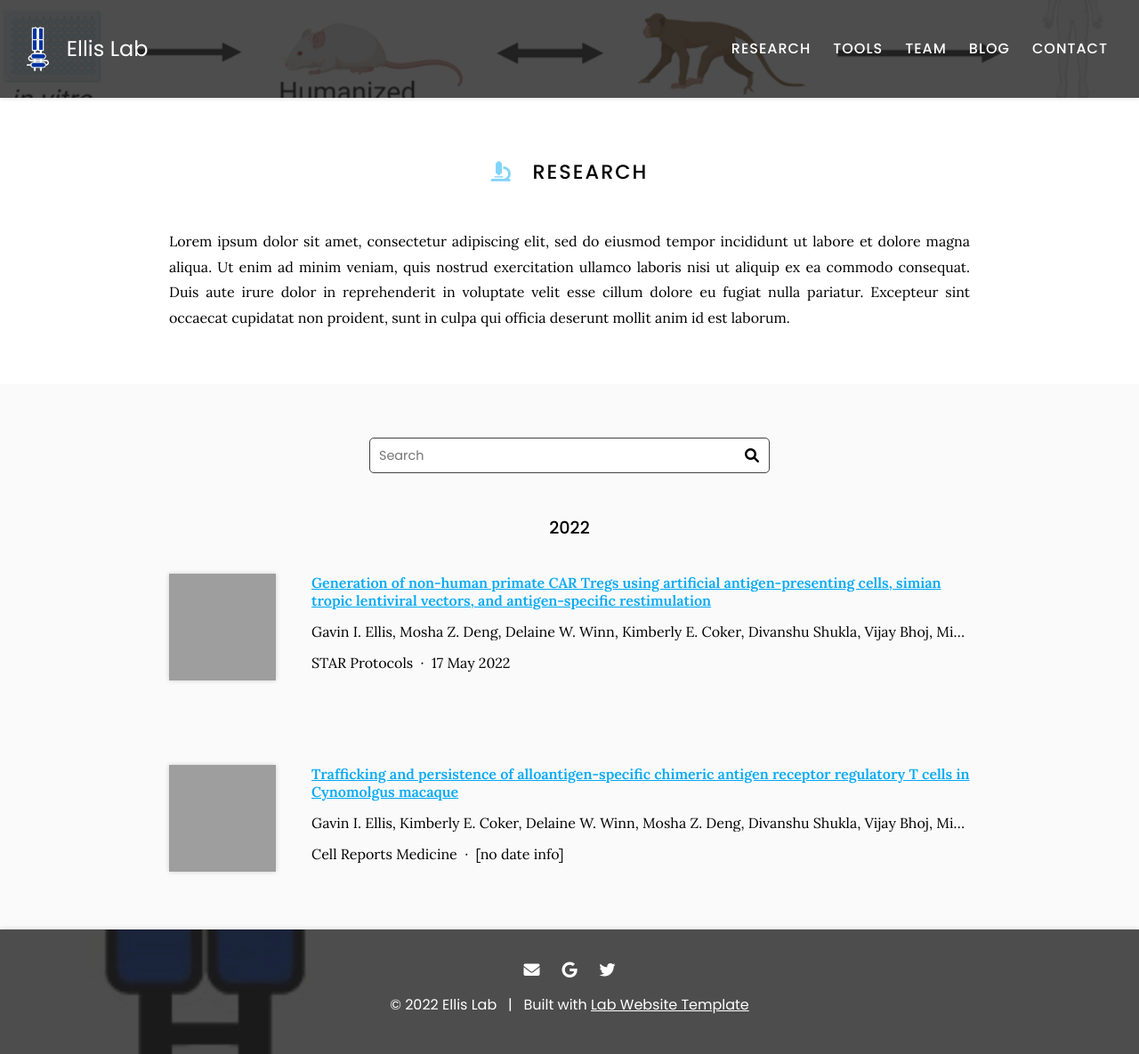
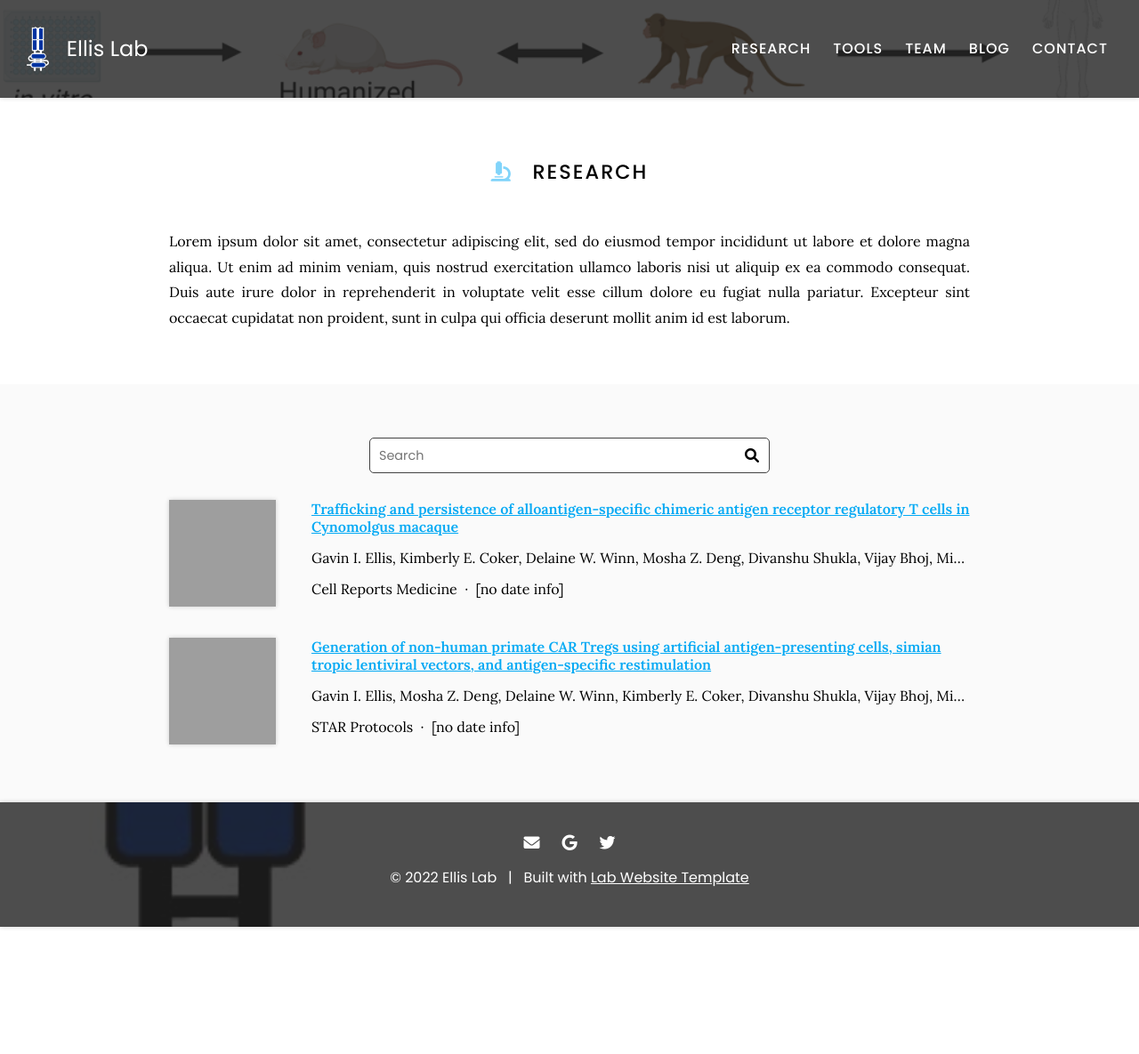
Before and after one commit to EllisLabUK/EllisLabUK.github.io, a Jekyll site: the page built from research/index.md, in a window 1280 px wide. Shown: the whole page at 89% size. Built offline with Jekyll 4.4.1, drawn with Linux system fonts in a browser that asks for light colours; after the commit the page ends 1042 px from its top, so only the background shows below that; grey boxes are pictures that could not be loaded.

Commit message:
Generate citations

```diff
--- a/_data/citations.yaml
+++ b/_data/citations.yaml
@@ -39,10 +39,10 @@
   - Raimon Duran-Struuck
   - James L. Riley
   publisher: STAR Protocols
-  date: '2022-05-17'
+  date: ''
   link: https://doi.org/grhnjx
   image: https://github.com/EllisLabUK/EllisLab.github.io/blob/main/images/2022CellRepMed.jpg?raw=true
   extra-links:
   - type: Source
     link: https://www.cell.com/cell-reports-medicine/fulltext/S2666-3791(22)00131-8
-  _cache: 701586f63153371e5f27a3894f2fea00b97dbb9de6629527a74086756273d239
+  _cache: 67a7911339dc666155965e1bc6e576767c54632f6afbbfd89eb687883d28372c
```
